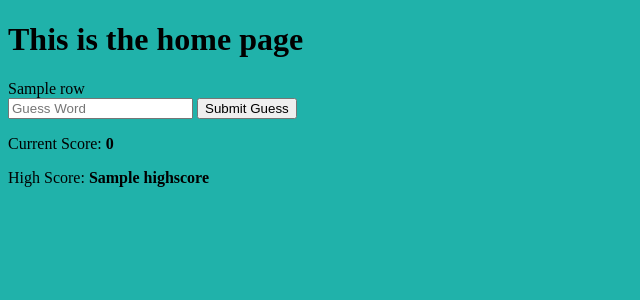
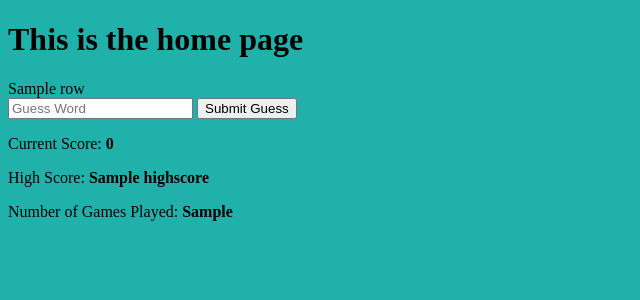
Before and after one commit to kgagne15/BogglePrax, a Flask app: template templates/index.html in a window 1280 px wide. Shown: the top 300 px of the page, without its empty margins (0-640 px from the left). Run offline with Flask 2, Linux system fonts and the light colour scheme; the template is opened without the code that fills it: most values are stand-ins (such as "Sample title", 1, 10 or a date in 2020); parts of the project's set-up code (start-up, migrations or seed data) failed here and were passed over; some libraries are stand-ins or nearby versions.

Commit message:
number times played added

```diff
--- a/app.py
+++ b/app.py
@@ -12,9 +12,10 @@ app.config["SECRET_KEY"] = "jessicachastain"
 @app.route('/')
 def home_page():
     session['board'] = boggle_game.make_board()
+    games_played = session.get('games_played', 0)
     highscore = session.get("highscore", 0)
     session['score'] = 0
-    return render_template('index.html', board=session['board'], highscore=highscore)
+    return render_template('index.html', board=session['board'], highscore=highscore, games_played= games_played)
 
 @app.route('/check-guess')
 def boggle_guess():
@@ -32,12 +33,15 @@ def score():
     score = request.json['score']
     highscore = session.get("highscore", 0)
     session['score'] += score
+    games_played = session.get('games_played', 0)
+    session['games_played'] = games_played + 1
+    games_played = session['games_played']
     if session['score'] > highscore:
         highscore = session['score']
         session['highscore'] = highscore
-        return jsonify(brokeRecord=highscore)
+        return jsonify({'brokeRecord': highscore, 'games_played': games_played})
     else:
-        return jsonify({'score': session['score']})
+        return jsonify({'brokeRecord': highscore, 'score': session['score'], 'games_played': games_played})
     # print(session['score'], highscore)
     # #return jsonify(brokeRecord=session['score'] > highscore)
 
--- a/static/script.js
+++ b/static/script.js
@@ -32,14 +32,15 @@ async function submitScore(word) {
     let highscore = 0;
     // console.log(score)
     const res = await axios.post('/score', {score: score})
-    console.log(res.data.score, res.data.brokeRecord)
-    if (res.data.score !== undefined) {
+    console.log(res.data.score, res.data.brokeRecord, res)
+    if (res.data.score <= res.data.brokeRecord) {
         let sessionScore = res.data.score
 
         let $item = `
             ${sessionScore}
         `
         $score.text($item)
+        $('#games-played').text(res.data.games_played)
     } else {
         console.log('you have reached the else')
         let brokenRecord = res.data.brokeRecord
@@ -56,6 +57,7 @@ async function submitScore(word) {
         // `
         $('body').append('<h2>You broke the highest record!</h2>')
         $('#high-score').text(res.data.brokeRecord)
+
     }
     // console.log(res.data.score, 'this is javascript')
     // let sessionScore = res.data.score
--- a/templates/base.html
+++ b/templates/base.html
@@ -14,6 +14,7 @@
 
   <p>Current Score: <b id="current-score">0</b> </p>
   <p>High Score: <b id="high-score">{{highscore}}</b> </p>
+  <p>Number of Games Played: <b id="games-played">{{games_played}}</b></p>
 
   <script src="https://code.jquery.com/jquery-3.2.1.js"></script>
   <script src="https://unpkg.com/axios/dist/axios.js"></script>
```
